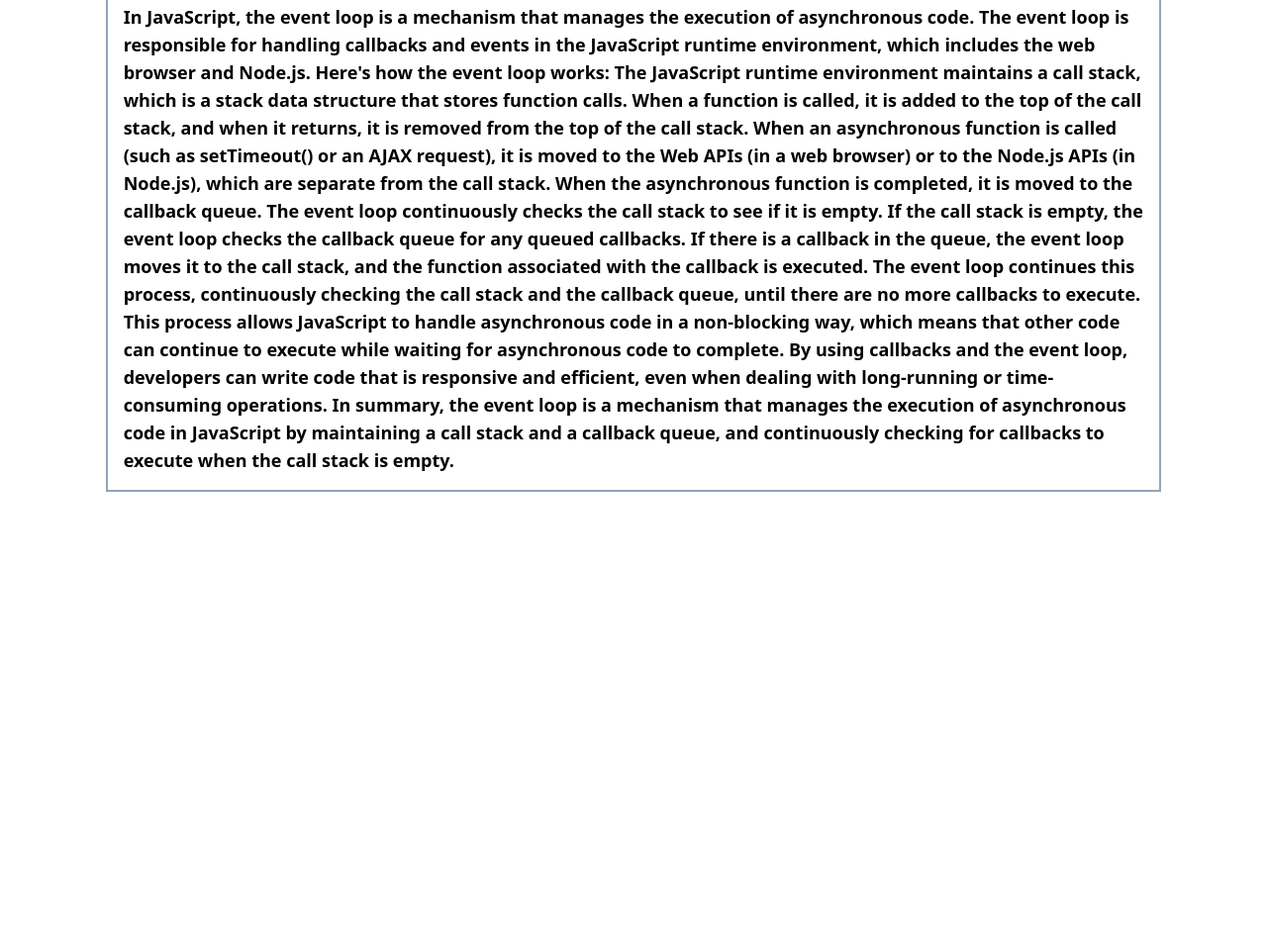
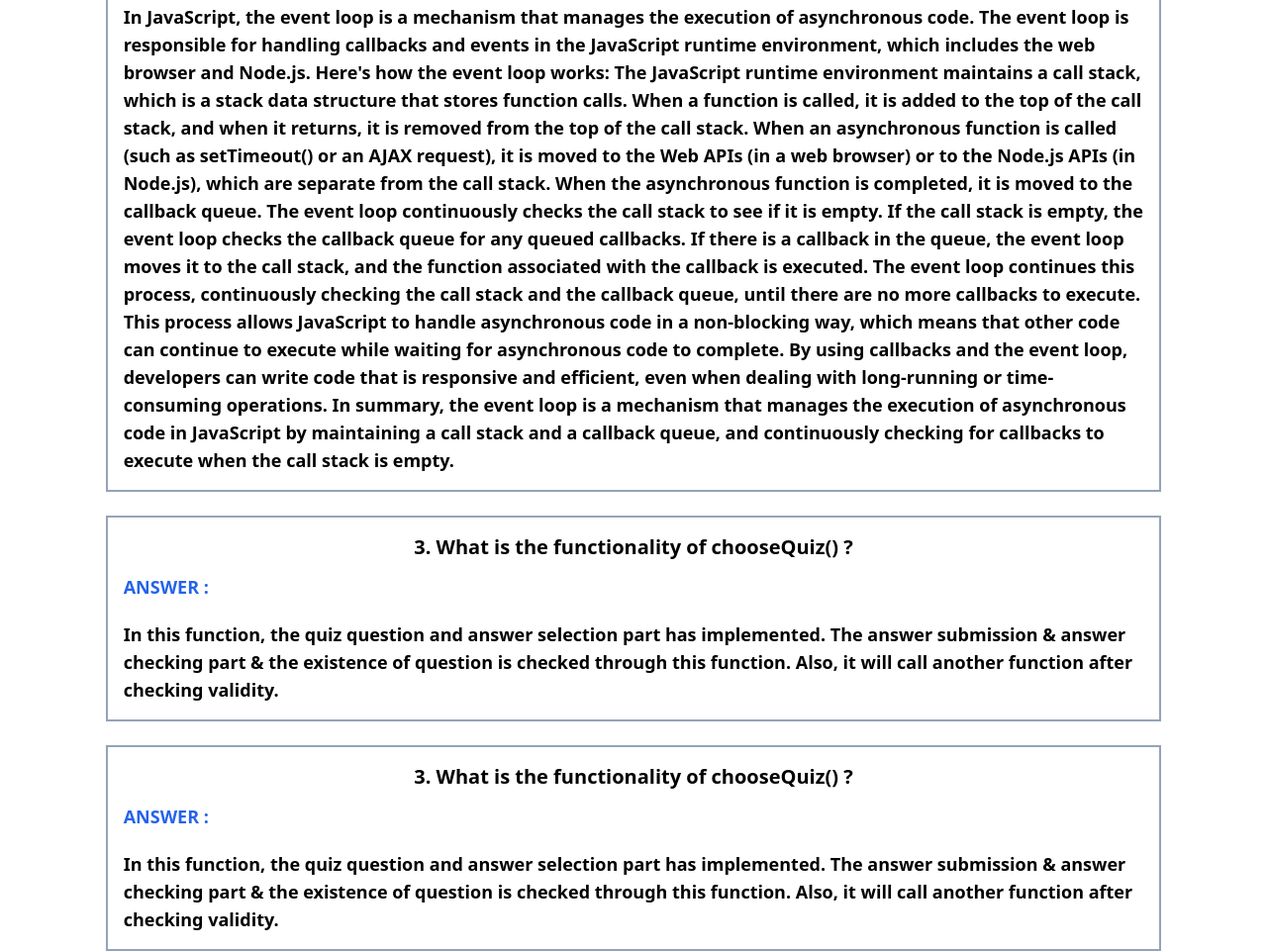
Before and after one commit to Saif-Tasnim/Quiz-Site, a plain HTML site: page blog.html in a window 1280 px wide. Shown: the part 2379-3340 px from the top of the page at 99% size. Before the commit the page ends 2876 px from the top, so only its background shows below. Drawn offline with nearby package versions, Linux system fonts and the light colour scheme.

Commit message:
4th question has updated

```diff
--- a/blog.html
+++ b/blog.html
@@ -22,6 +22,7 @@
     </header>
 
     <main class="w-10/12 mx-auto mt-11 ">
+
         <!-- Question -1 -->
         <div class="ques-1 p-4 border-2 border-slate-400 text-lg">
             <h2 class="font-bold text-xl mb-3"> 1. Difference Between map(), filter(), forEach() & find() ? </h2>
@@ -192,6 +193,31 @@
         </div>
 
 
+                <!-- Question - 5 -->
+        <div class="ques-2 p-4 border-2 border-slate-400 text-lg mt-6">
+            <h2 class="font-bold text-xl mb-3 text-center"> 3. What is the functionality of chooseQuiz() ? </h2>
+
+            <b class="text-blue-600"> ANSWER : </b>
+            <p class="mt-5 font-bold">
+                In this function, the quiz question and answer selection part has implemented. The answer submission & answer checking part & the existence of question is checked through this function. Also, it will call another function after checking validity.
+            </p>
+
+
+        </div>
+
+        <!-- Question - 4 -->
+        <div class="ques-2 p-4 border-2 border-slate-400 text-lg mt-6">
+            <h2 class="font-bold text-xl mb-3 text-center"> 3. What is the functionality of chooseQuiz() ? </h2>
+
+            <b class="text-blue-600"> ANSWER : </b>
+            <p class="mt-5 font-bold">
+                In this function, the quiz question and answer selection part has implemented. The answer submission & answer checking part & the existence of question is checked through this function. Also, it will call another function after checking validity.
+            </p>
+
+
+        </div>
+
+
 
 
 
```
